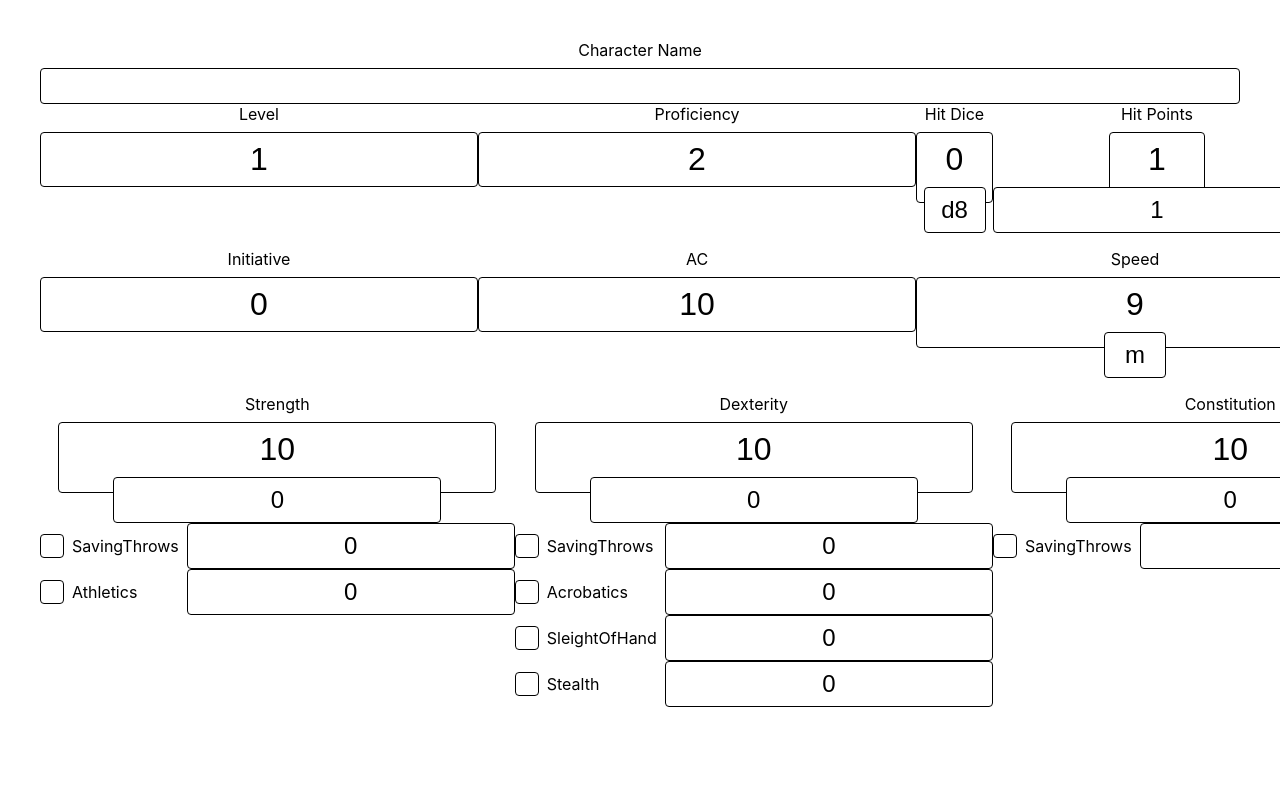
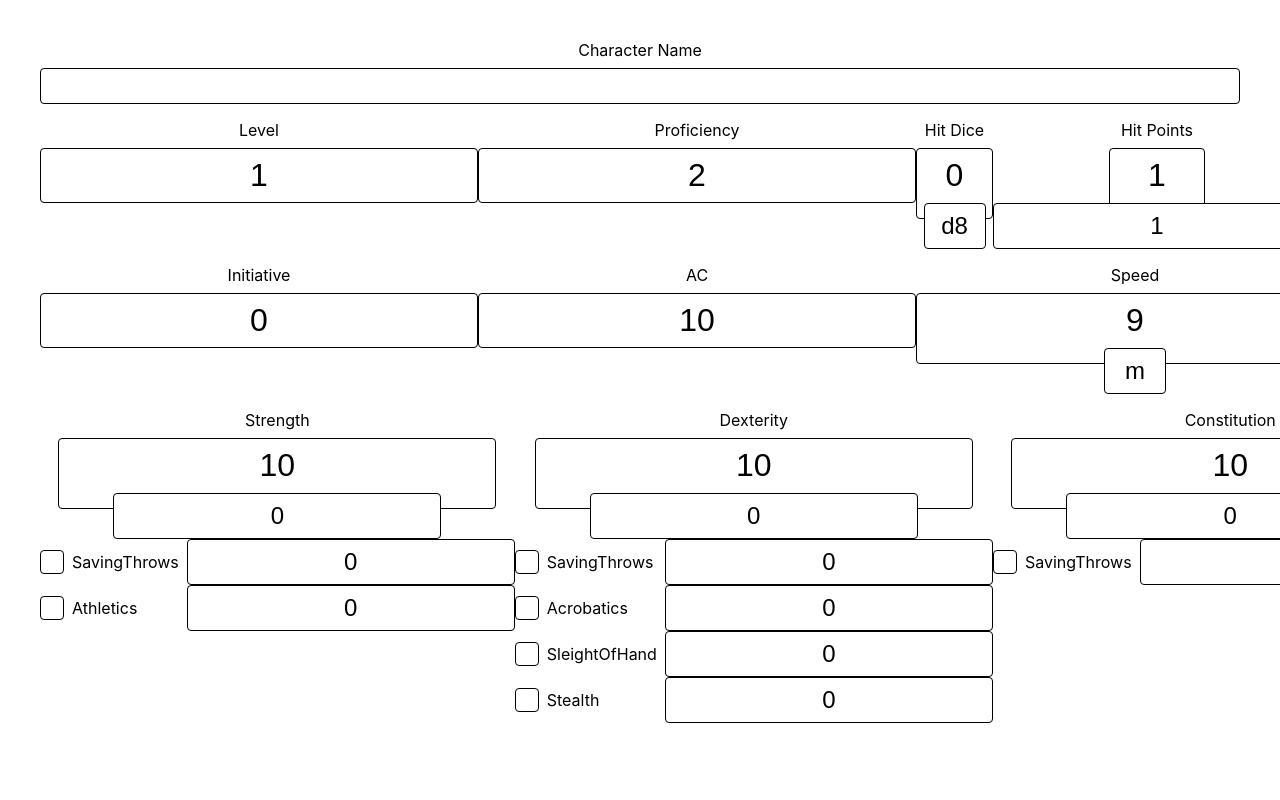
Before and after one commit to AbboDev/DND, a Nuxt app: page / in a window 1280 px wide. Shown: the top 800 px of the page. Built offline with nearby package versions, Linux system fonts and the light colour scheme.

Commit message:
style: change margin direction

```diff
--- a/pages/index.vue
+++ b/pages/index.vue
@@ -284,7 +284,7 @@ ol {
   flex-wrap: nowrap;
   list-style: none;
   justify-content: space-between;
-  margin: 0 0 1rem;
+  margin: 1rem 0;
   padding: 0;
 
   & > li {
```
